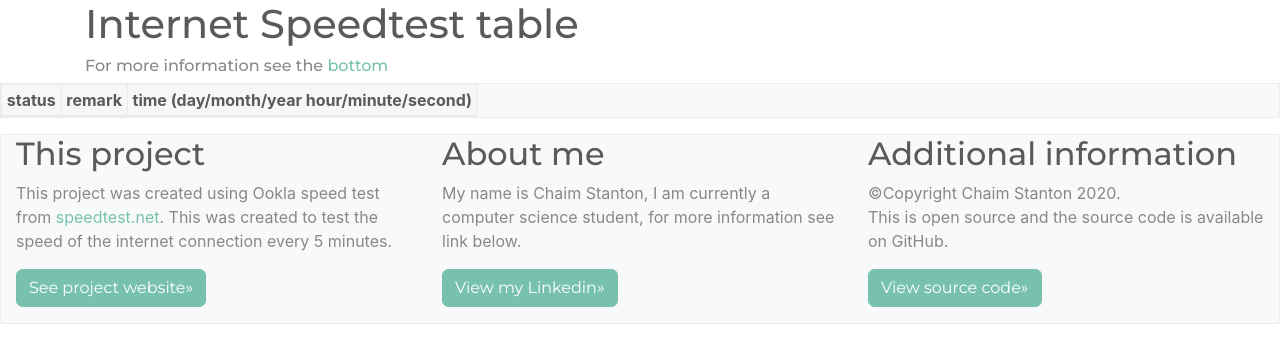
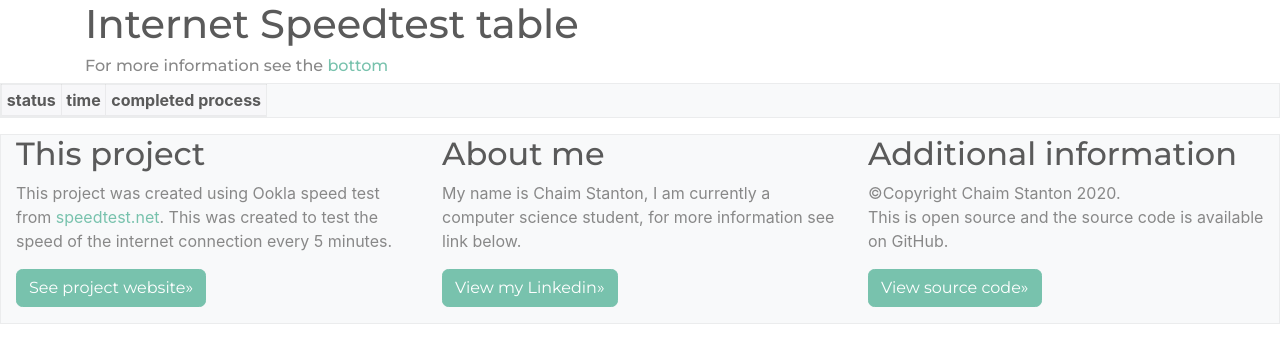
Before and after one commit to ChaimStanton/pingtester, a PHP site: page /index.php in a window 1280 px wide. Shown: the top 363 px of the page. Run offline with PHP 8.4, Linux system fonts and the light colour scheme; lists and menus that the app fills with data are empty; some libraries are stand-ins or nearby versions.

Commit message:
table header fix

```diff
--- a/bodyBetter.php
+++ b/bodyBetter.php
@@ -11,8 +11,8 @@ id="table"
 <thead class="thead-light">
         <tr>
         <th scope="col">status</th>
-        <th scope="col">remark</th>
-        <th scope="col">time (day/month/year hour/minute/second)</th>
+        <th scope="col">time</th>
+        <th scope="col">completed process</th>
         </tr>
 </thead>
 
```
